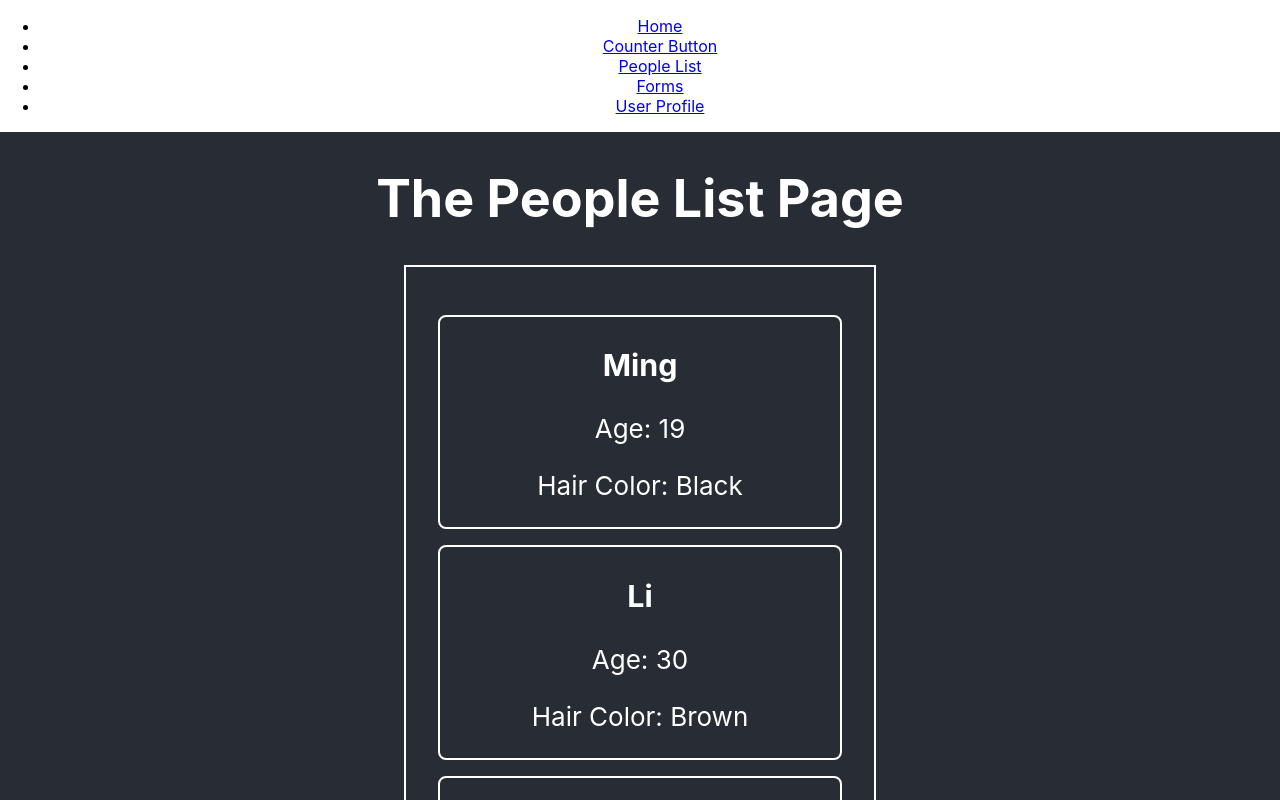
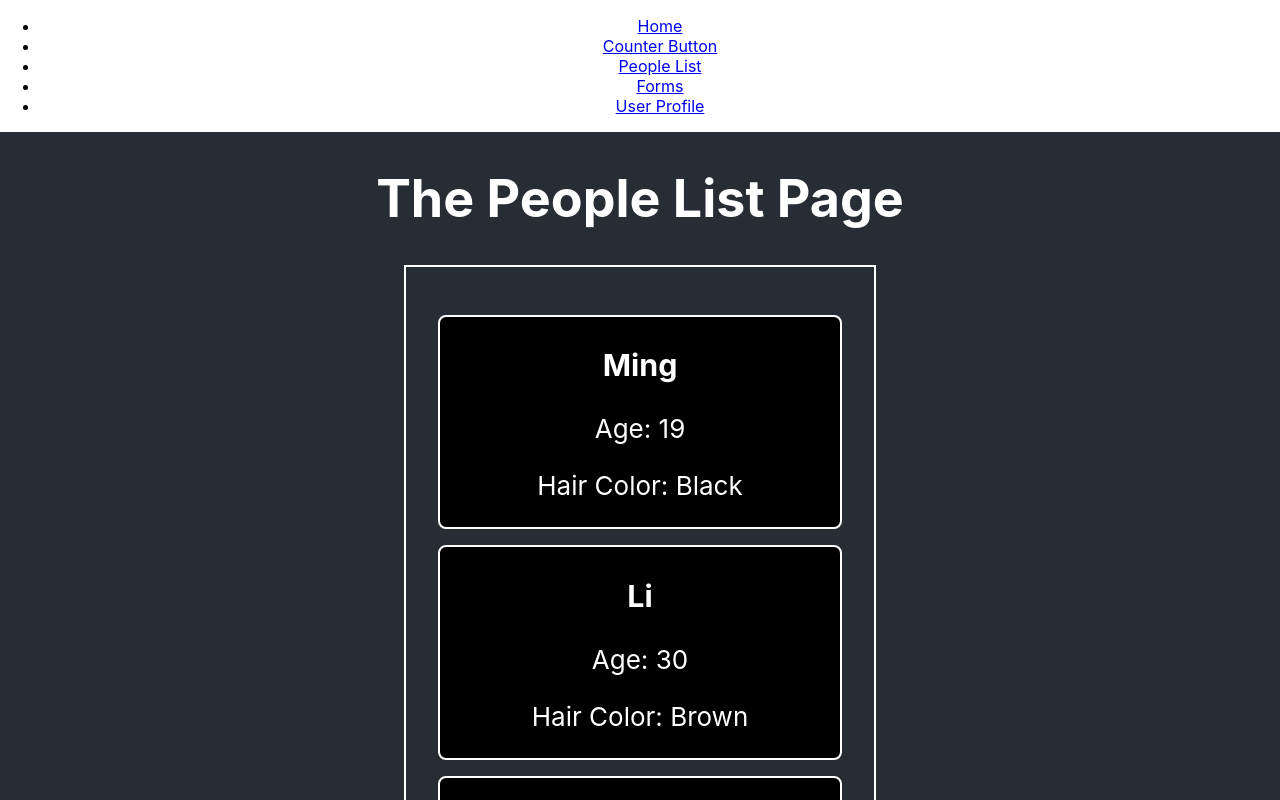
Before and after one commit to AkiraKane/react-shaun-oreilly, a React (Create React App) app: page /people-list in a window 1280 px wide. Shown: the top 800 px of the page. Built offline with nearby package versions, Linux system fonts and the light colour scheme.

Commit message:
chapter 7 use context

```diff
--- a/src/App.js
+++ b/src/App.js
@@ -13,6 +13,7 @@ import { HomePage,
         UncontrolledFormPage,
         UserProfilePage} from "./pages"
 import { UserDataLoader } from "./UserDataLoader"
+import { ThemeContext } from "./ThemeContext"
 
 const people = [{
   name: "Ming",
@@ -41,7 +42,8 @@ function App() {
   const increment = () => setNumberOfClicks(numberOfClicks + 1)
 
   return (
-    <div className="App">
+    <ThemeContext.Provider value="dark">
+      <div className="App">
       <Router>
         <NavBar />
         <div className="App-header">
@@ -86,7 +88,8 @@ function App() {
           </Switch>
         </div>
       </Router>
-    </div>
+      </div>
+    </ThemeContext.Provider>
   );
 }
 
--- a/src/PeopleListItem.js
+++ b/src/PeopleListItem.js
@@ -1,11 +1,21 @@
-import React from "react"
+import React, { useContext } from "react"
+import { ThemeContext } from "./ThemeContext"
 import './PeopleListItem.css'
 
 
-export const PeopleListItem = ({person}) => (
-    <div className="list-item-container">
-    <h3>{person.name}</h3>
-    <p>Age: {person.age}</p>
-    <p>Hair Color: {person.hairColor}</p>
-</div>
-)
+export const PeopleListItem = ({person}) => {
+    const theme = useContext(ThemeContext)
+
+    return (
+        <div
+        style={{
+            backgroundColor: theme === "dark" ? "black" : "white",
+            color: theme === "dark" ? "white" : "black",
+        }}
+        className="list-item-container">
+            <h3>{person.name}</h3>
+            <p>Age: {person.age}</p>
+            <p>Hair Color: {person.hairColor}</p>
+        </div>
+    )
+}
--- /dev/null
+++ b/src/ThemeContext.js
@@ -0,0 +1,3 @@
+import React from "react"
+
+export const ThemeContext = React.createContext("dark")
```
